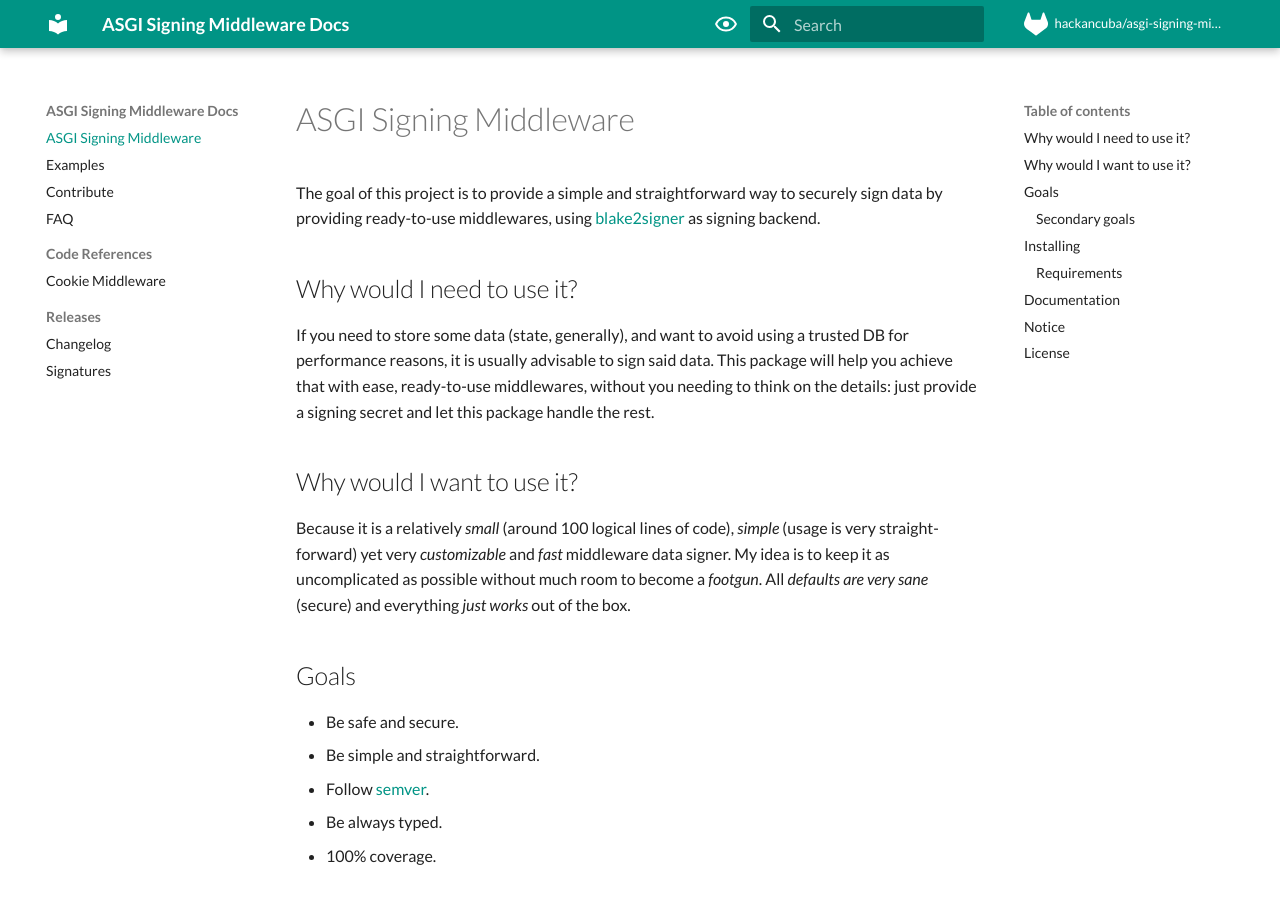
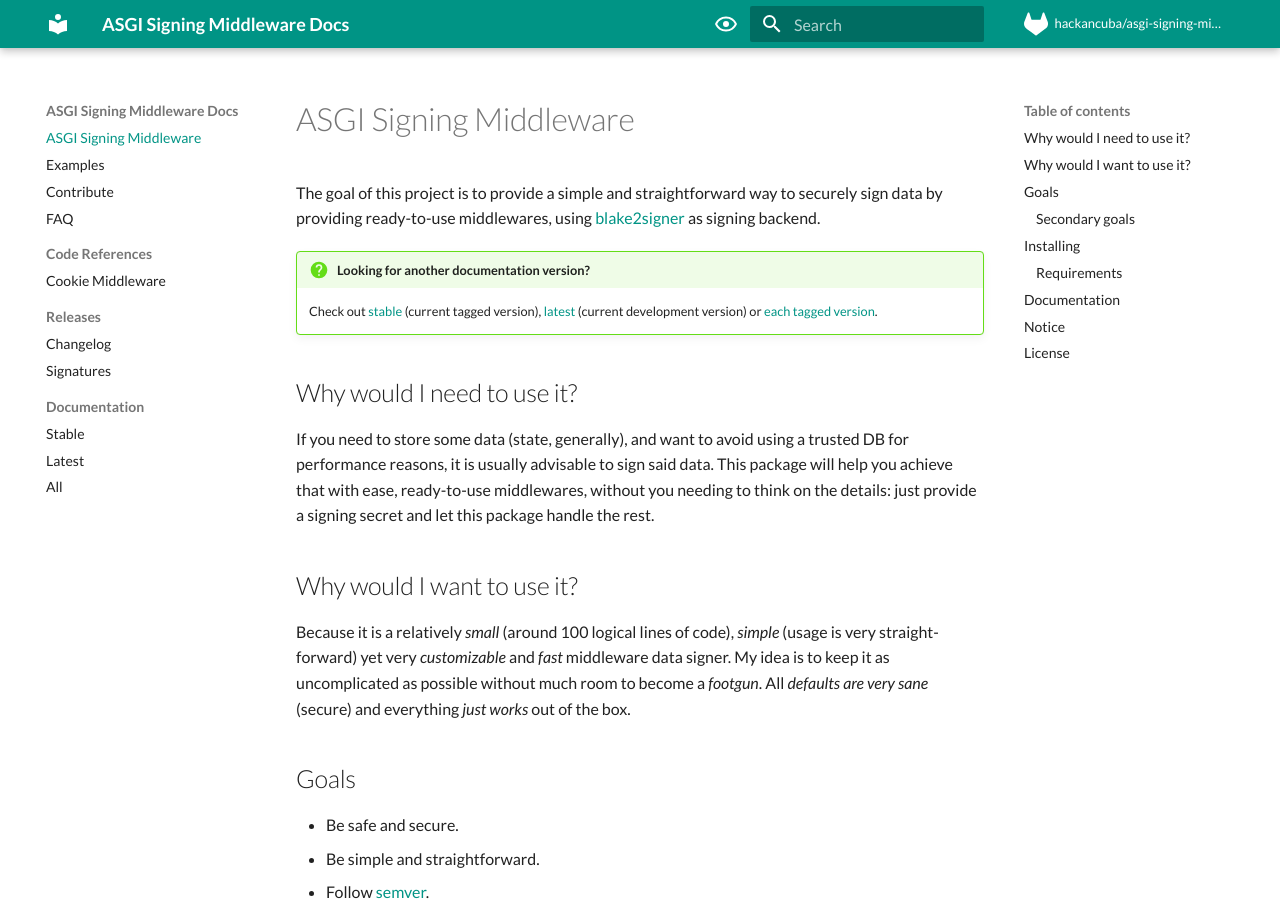
Before and after one commit to HacKanCuBa/asgi-signing-middleware, an MkDocs documentation site: the page built from docs/docs/index.md, in a window 1280 px wide and 900 px high. Built offline with MkDocs 1.6.1 and Material for MkDocs 9.7.7, drawn with Linux system fonts in a browser that asks for light colours; comment, search, counter and statistics services are not loaded; some of the changed text lies outside the part shown.

Commit message:
:memo: Add links to different doc versions in docs

```diff
--- a/docs/docs/index.md
+++ b/docs/docs/index.md
@@ -1,6 +1,9 @@
 # ASGI Signing Middleware
 
 The goal of this project is to provide a simple and straightforward way to securely sign data by providing ready-to-use middlewares, using [blake2signer](https://blake2signer.hackan.net/) as signing backend.
+
+!!! question "Looking for another documentation version?"
+    Check out [stable](https://blake2signer.hackan.net/en/stable/) (current tagged version), [latest](https://blake2signer.hackan.net/en/latest/) (current development version) or [each tagged version](https://readthedocs.org/projects/blake2signer).
 
 ## Why would I need to use it?
 
@@ -53,6 +56,8 @@ Versions currently tested (check the [pipelines](https://gitlab.com/hackancuba/a
 
 These docs are generously hosted by [ReadTheDocs](https://readthedocs.org). Check the [project page](https://readthedocs.org/projects/asgi-signing-middleware) to know more and see different versions of these docs.
 
+There are two major documentation versions, besides [each tagged version](https://readthedocs.org/projects/asgi-signing-middleware): [stable](https://asgi-signing-middleware.hackan.net/en/stable/) (current tagged version), and [latest](https://asgi-signing-middleware.hackan.net/en/latest/) (current development version).
+
 ## Notice
 
 I'm not a cryptoexpert, so *this project needs a security review*. If you are one and can do it, please [contact me](https://hackan.net).
--- a/docs/mkdocs.yml
+++ b/docs/mkdocs.yml
@@ -47,6 +47,10 @@ nav:
   - Releases:
     - 'changelog.md'
     - 'signatures.md'
+  - Documentation:
+    - Stable: 'https://asgi-signing-middleware.hackan.net/en/stable/'
+    - Latest: 'https://asgi-signing-middleware.hackan.net/en/latest/'
+    - All: 'https://readthedocs.org/projects/asgi-signing-middleware/'
 
 plugins:
   - search
```
